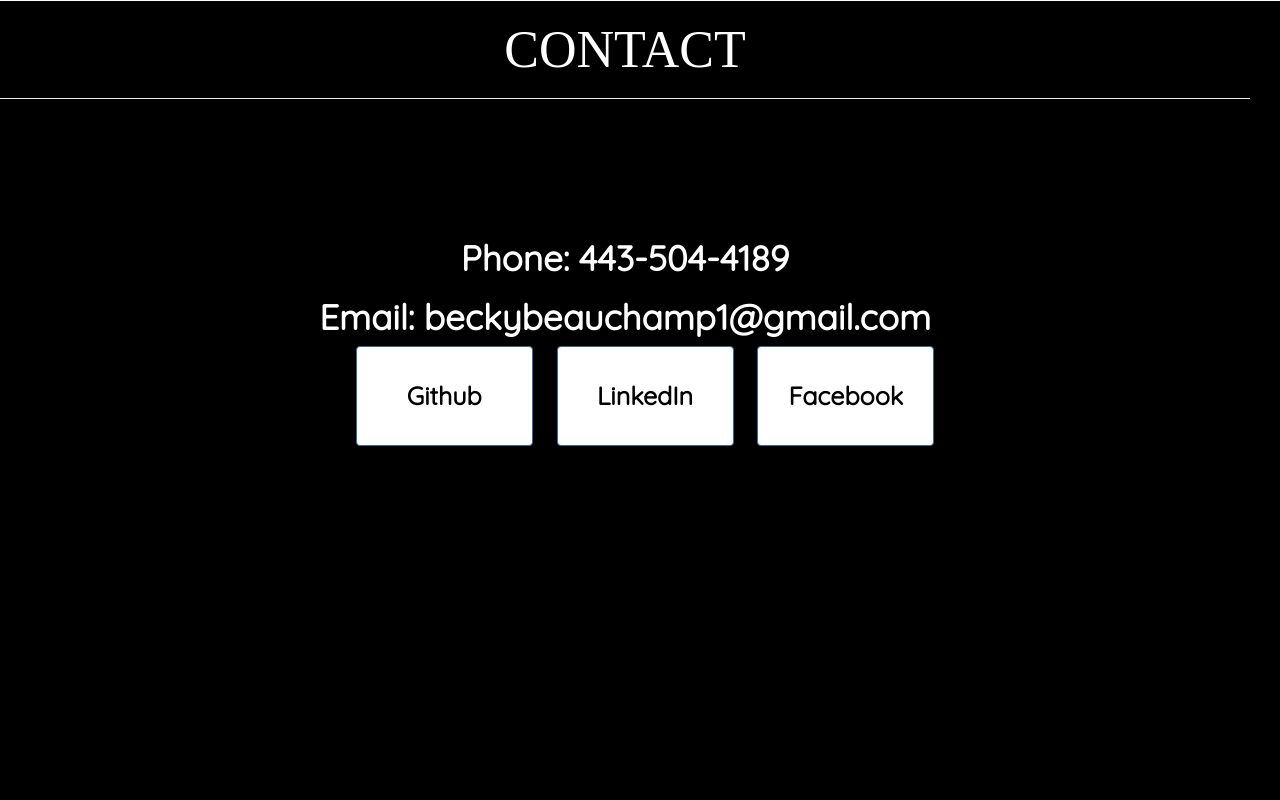
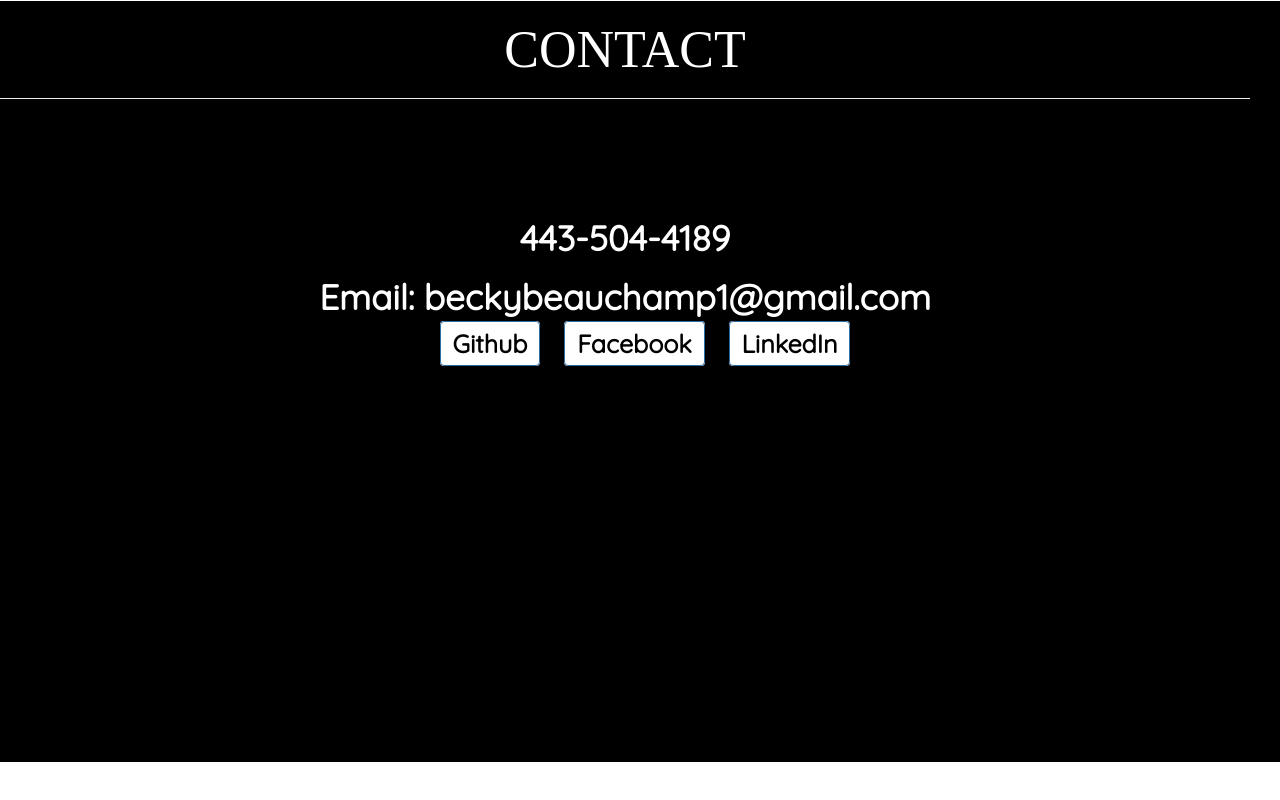
Before and after one commit to beckybeauchamp1/portfolio, a plain HTML site: page index.html in a window 1280 px wide. Shown: the part 2275-3075 px from the top of the page. After the commit the page ends 3037 px from the top, so only its background shows below. Drawn offline with nearby package versions, Linux system fonts and the light colour scheme; a web font is replaced by a local one.

Commit message:
Fixes footer links

```diff
--- a/index.html
+++ b/index.html
@@ -151,12 +151,12 @@
         <h2 class="sub-headers" id="contact">CONTACT</h2>
         <hr>
         <div class="col-md-12 contact-links">
-          <h3>Phone: 443-504-4189</h3>
+          <h3>443-504-4189</h3>
           <h3>Email: beckybeauchamp1@gmail.com</h3>
           <ul class="footer-list">
-            <li class="footer"><button class="btn btn-primary footer-button" href="https://github.com/beckybeauchamp1">Github</button></li>
-            <li class="footer"><button class="btn btn-primary footer-button" href="https://www.linkedin.com/in/beckybeauchamp">LinkedIn</li>
-            <li class="footer"><button class="btn btn-primary footer-button" href="https://www.facebook.com/becky.beauchamp.71">Facebook</li>
+            <li class="footer"><a class="btn btn-primary footer-button" href='https://github.com/beckybeauchamp1'>Github</a></li>
+            <li class="footer"><a class="btn btn-primary footer-button" href='https://www.facebook.com/becky.beauchamp.71'>Facebook</a></li>
+            <li class="footer"><a class="btn btn-primary footer-button" href='https://www.linkedin.com/in/beckybeauchamp'>LinkedIn</a></li>
           </ul>
         </div>
       </div>
--- a/main.css
+++ b/main.css
@@ -236,18 +236,17 @@ ul{
 .ga{
   margin-right: 20px;
 }
-.footer-list button{
+.footer-button{
   display: inline;
   color: black;
-  width: 15%;
+  width: 20%;
   font-weight: bolder;
-  height: 100px;
   font-size: 25px;
 }
-.footer-list button:hover{
+.footer-list a:hover{
   background-color: lemonchiffon;
   color: black;
 }
 .contact-links{
-  margin-top: 100px;
+  margin-top: 80px;
 }
```
